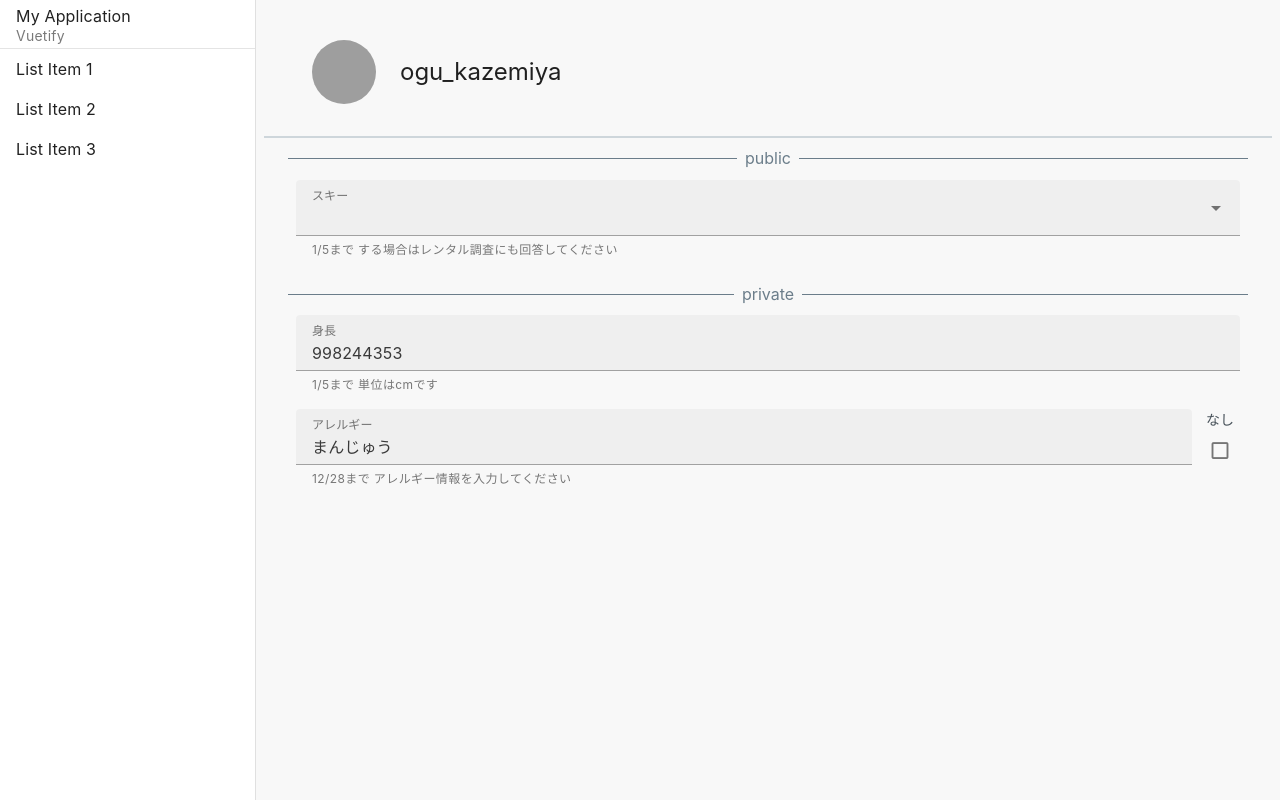
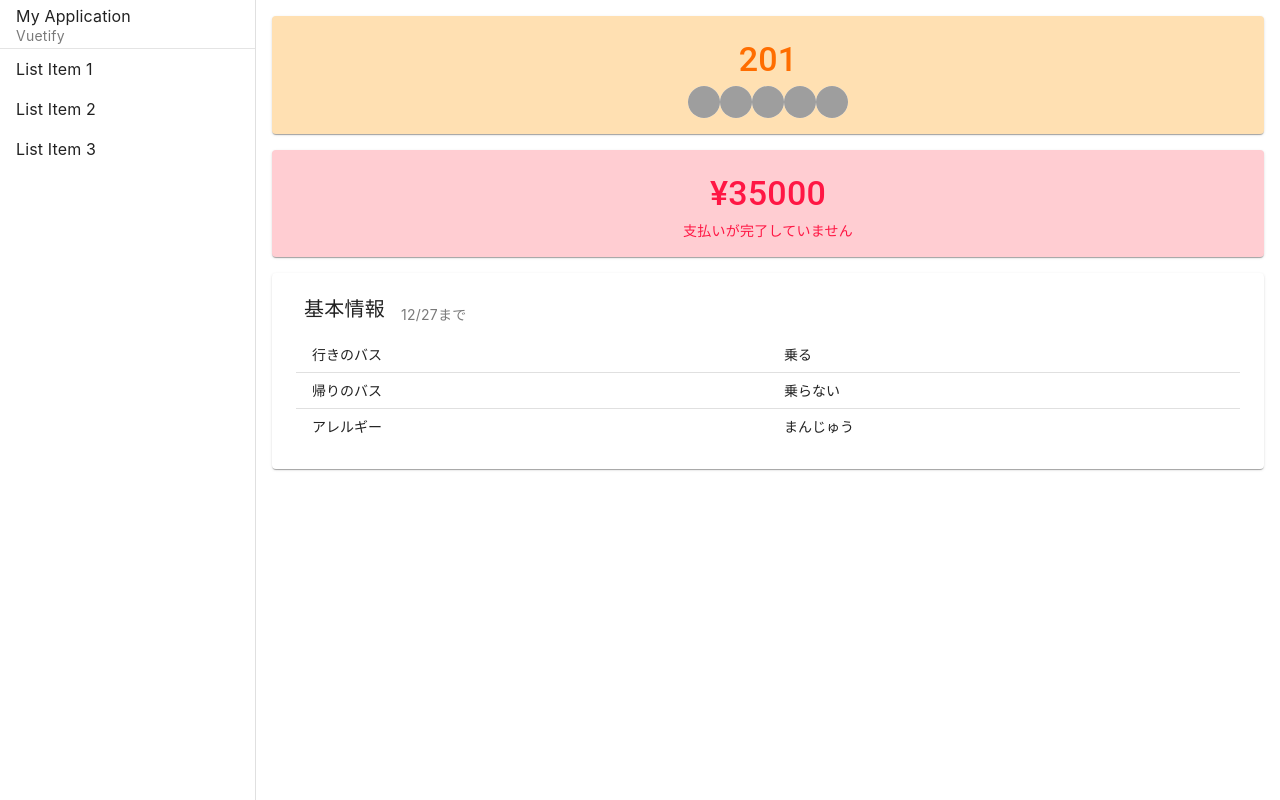
Before and after one commit to traP-jp/rucQ, a Vue app in the folder frontend/: page /1/info in a window 1280 px wide. Built offline with nearby package versions, Linux system fonts and the light colour scheme; grey boxes are pictures that could not be loaded; the HTML template or start-up script is replaced by a standard one.

Commit message:
ユーザー情報ページの見た目だけ

```diff
--- a/frontend/src/App.vue
+++ b/frontend/src/App.vue
@@ -10,7 +10,7 @@ const { mobile } = useDisplay()
 
 <template>
   <v-app>
-    <side-bar v-if=!mobile />
+    <side-bar v-if="!mobile" />
     <mobile-header v-if="mobile" />
     <v-main>
       <router-view />
--- /dev/null
+++ b/frontend/src/components/information/InformationGroupItem.vue
@@ -0,0 +1,43 @@
+<script setup lang="ts">
+import { ref } from 'vue'
+import UserInformationEdit from './UserInformationEdit.vue'
+
+const editMode = ref(false)
+
+const items = [
+  {
+    label: '行きのバス',
+    value: '乗る',
+  },
+  {
+    label: '帰りのバス',
+    value: '乗らない',
+  },
+  {
+    label: 'アレルギー',
+    value: 'まんじゅう',
+  },
+]
+</script>
+
+<template>
+  <v-card class="pa-4">
+    <div class="d-flex align-center justify-space-between pa-0">
+      <div class="d-flex align-end">
+        <v-card-title class="py-0">基本情報</v-card-title>
+
+        <v-card-subtitle class="pa-0">12/27まで</v-card-subtitle>
+      </div>
+      <v-btn icon="mdi:pencil" variant="plain" size="small" @click="editMode = !editMode" />
+    </div>
+    <v-data-table
+      v-if="!editMode"
+      class="pa-2"
+      :items="items"
+      density="compact"
+      hide-default-header
+      hide-default-footer
+    />
+    <user-information-edit v-else />
+  </v-card>
+</template>
--- /dev/null
+++ b/frontend/src/components/information/PaymentInformationPanel.vue
@@ -0,0 +1,8 @@
+<script setup lang="ts"></script>
+
+<template>
+  <v-card class="bg-red-lighten-4 text-red-accent-3 pa-4">
+    <v-card-title class="text-center text-h4 pa-0">¥35000</v-card-title>
+    <v-card-text class="text-center pa-0">支払いが完了していません</v-card-text>
+  </v-card>
+</template>
--- /dev/null
+++ b/frontend/src/components/information/RoomInformationPanel.vue
@@ -0,0 +1,12 @@
+<script setup lang="ts"></script>
+
+<template>
+  <v-card class="bg-orange-lighten-4 text-orange-accent-4 pa-4">
+    <v-card-title class="text-center text-h4 pa-0">201</v-card-title>
+    <v-container class="d-flex justify-center pa-0">
+      <v-avatar v-for="i in 5" :key="i" :size="32">
+        <v-img src="https://q.trap.jp/api/v3/public/icon/ogu_kazemiya" />
+      </v-avatar>
+    </v-container>
+  </v-card>
+</template>
--- /dev/null
+++ b/frontend/src/components/information/UserInformationEdit.vue
@@ -0,0 +1,5 @@
+<script setup lang="ts"></script>
+
+<template>
+  edit mode
+</template>
--- a/frontend/src/views/UserInformationView.vue
+++ b/frontend/src/views/UserInformationView.vue
@@ -1,89 +1,13 @@
 <script setup lang="ts">
-import { ref } from 'vue'
-import UserInformationItem from '@/components/UserInformationItem.vue'
-
-const editMode = ref(true)
+import RoomInformationPanel from '@/components/information/RoomInformationPanel.vue'
+import PaymentInformationPanel from '@/components/information/PaymentInformationPanel.vue'
+import InformationGroupItem from '@/components/information/InformationGroupItem.vue'
 </script>
 
 <template>
-  <div :class="$style.container">
-    <div :class="$style.profileContainer">
-      <img :class="$style.userIcon" :src="'https://q.trap.jp/api/v3/public/icon/ogu_kazemiya'" />
-      <div :class="$style.nameContainer">ogu_kazemiya</div>
-    </div>
-    <div :class="$style.informationContainer">
-      <div :class="$style.informationSection">
-        <div :class="$style.divider">public</div>
-        <user-information-item :class="$style.information" :edit-mode="editMode" type="select" />
-      </div>
-      <div :class="$style.informationSection">
-        <div :class="$style.divider">private</div>
-        <user-information-item :class="$style.information" :edit-mode="editMode" type="number" />
-        <user-information-item :class="$style.information" :edit-mode="editMode" type="text" />
-      </div>
-    </div>
-  </div>
+  <v-container class="d-flex flex-column ga-4">
+    <room-information-panel />
+    <payment-information-panel />
+    <information-group-item />
+  </v-container>
 </template>
-
-<style module>
-.container {
-  display: flex;
-  flex-direction: column;
-  background-color: var(--color-background-primary);
-  min-height: 100%;
-  width: 100%;
-  padding: 8px;
-}
-
-.profileContainer {
-  display: flex;
-  padding: 32px 48px;
-  gap: 24px;
-  border-bottom: 2px solid var(--color-ui-tertiary);
-}
-
-.userIcon {
-  width: 64px;
-  height: 64px;
-  border-radius: 50%;
-}
-
-.nameContainer {
-  display: flex;
-  align-items: center;
-  font-size: 24px;
-}
-
-.informationContainer {
-  display: flex;
-  flex-direction: column;
-}
-
-.informationSection {
-  display: flex;
-  flex-direction: column;
-  align-items: center;
-  width: 100%;
-  padding: 8px 16px;
-}
-
-.divider {
-  display: flex;
-  align-items: center;
-  width: 100%;
-  font-size: 16px;
-  color: var(--color-ui-secondary);
-}
-.divider::before,
-.divider::after {
-  content: '';
-  flex: 1;
-  border-bottom: 1px solid var(--color-ui-secondary);
-  margin: 0 8px;
-}
-
-.information {
-  width: 100%;
-  padding: 8px 16px;
-}
-</style>
```
